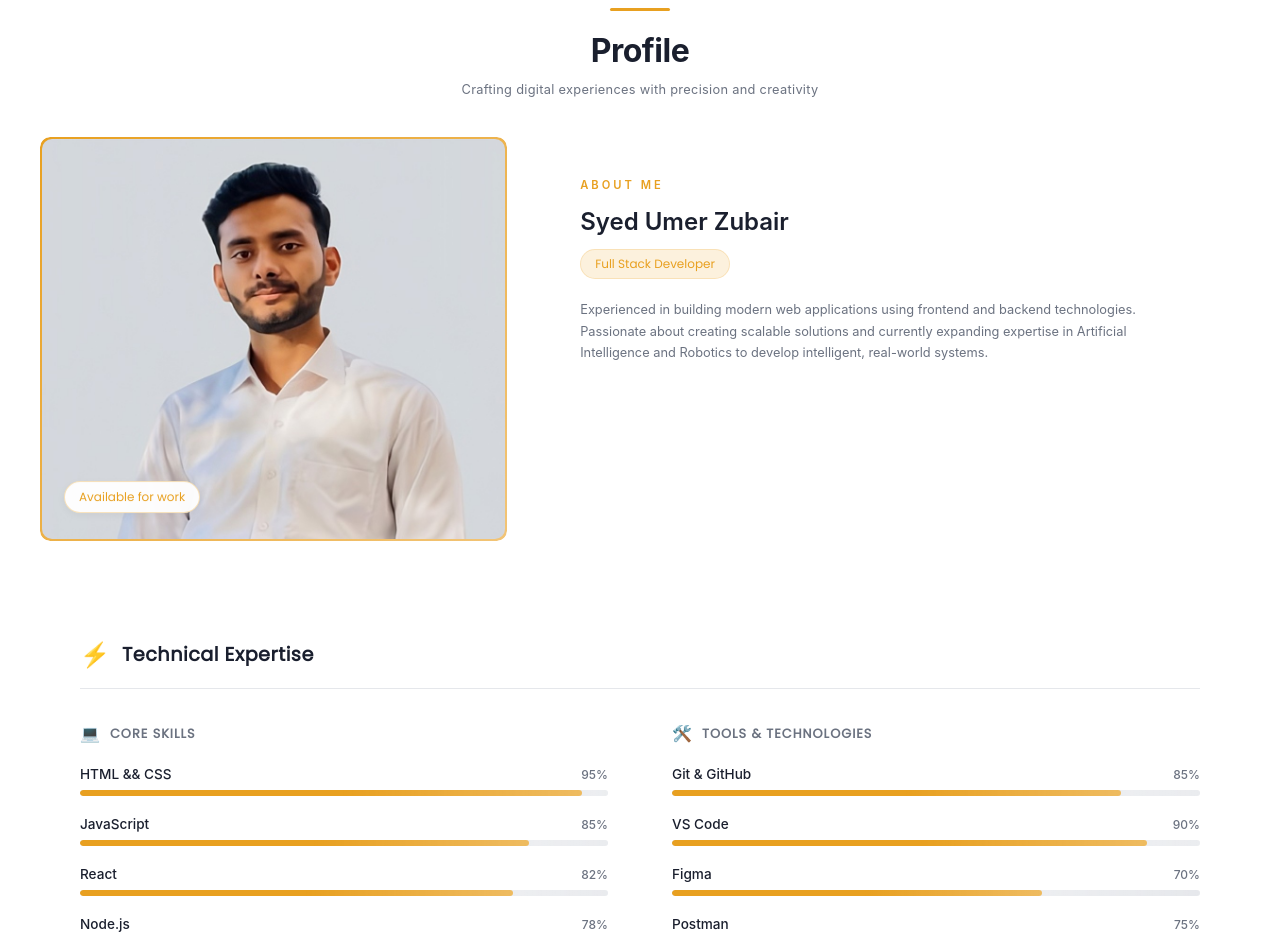
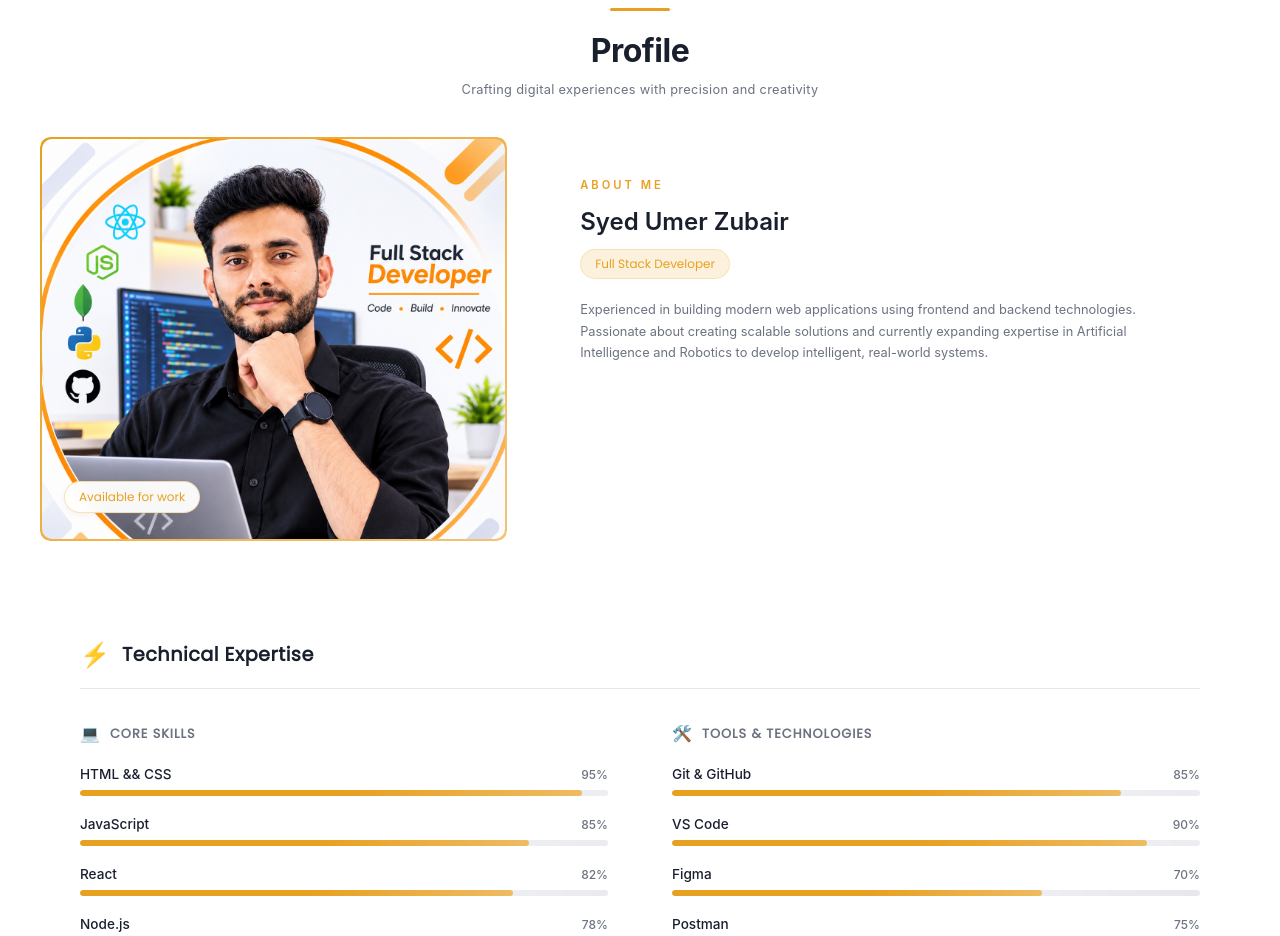
Before and after one commit to Umer12534/my-portfolio, a React (Vite) app: page / in a window 1280 px wide. Shown: the part 880-1816 px from the top of the page. Built offline with nearby package versions, Linux system fonts and the light colour scheme; no server answers.

Commit message:
add GitHub avatar fetching functionality to ProfileSection component

```diff
--- a/src/components/Profile/Profile.jsx
+++ b/src/components/Profile/Profile.jsx
@@ -39,9 +39,21 @@ export default function ProfileSection() {
   const skillsRef = useRef(null);
   const [animate, setAnimate] = useState(false);
   const { isDark } = useTheme();
+  const [gitData, setGitData] = useState("")
+
+  useEffect(()=>{
+    fetch("https://api.github.com/users/Umer12534")
+    .then(res=>res.json())
+    .then(gitData=>{
+      setGitData(gitData)
+      console.log("url is: ", gitData.avatar_url);
+
+    })
+  }, [])
+
   const profileImg = isDark
-    ? "/image/profile-Dark.png"
-    : "/image/profile-light.jpg";
+    ? gitData.avatar_url
+    : "/image/Light-Full Stack Developer Profile.png";
 
   useEffect(() => {
     const observer = new IntersectionObserver(
```
Also changed, not shown: public/image/Light-Full Stack Developer Profile.png (added).
